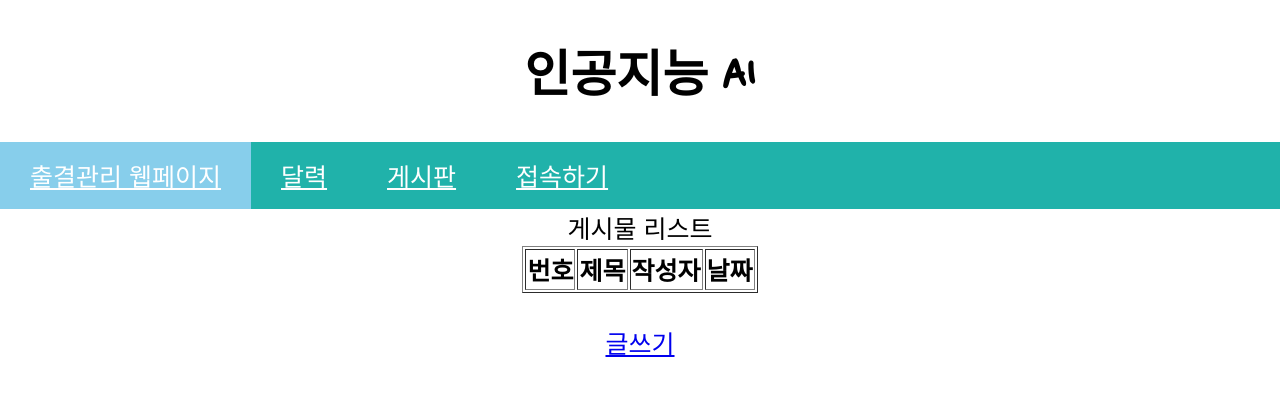
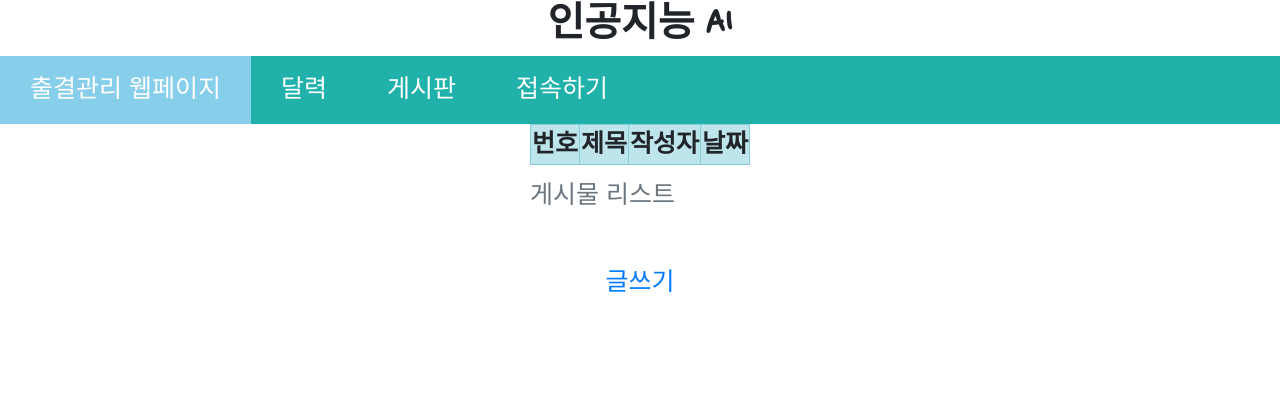
Before and after one commit to cndjrdms79/5_team_mini_project, a Java web app: page /mini_project/bbs.jsp in a window 1280 px wide. Shown: the top 396 px of the page. Run offline with Tomcat 11, a stand-in JSP engine, Linux system fonts and the light colour scheme; data that the repository does not hold is empty; database files in the repository are not loaded.

Commit message:
css 추가

```diff
--- a/mini_project/WebContent/mini_project/bbs.jsp
+++ b/mini_project/WebContent/mini_project/bbs.jsp
@@ -18,6 +18,10 @@
 <html>
 <head>
 <meta charset="UTF-8">
+	<!-- Required meta tags -->
+    <meta name="viewport" content="width=device-width, initial-scale=1, shrink-to-fit=no">
+    <!-- Bootstrap CSS -->
+    <link rel="stylesheet" href="https://stackpath.bootstrapcdn.com/bootstrap/4.5.0/css/bootstrap.min.css" integrity="sha384-9aIt2nRpC12Uk9gS9baDl411NQApFmC26EwAOH8WgZl5MYYxFfc+NcPb1dKGj7Sk" crossorigin="anonymous">
 <link rel="icon" type="image/png" href="/favicon.png">
 <link href="https://fonts.googleapis.com/css2?family=Nanum+Pen+Script&display=swap" rel="stylesheet">
 <style type="text/css">
@@ -91,8 +95,8 @@
 		</ul>
 	<%  }   %>
 	</nav>
-
-	<table class="mt-auto" border="1">
+	<div align="center">
+	<table class="table-info"border="1">
 		<caption>게시물 리스트</caption>
 	<tr>
 		<th>번호</th>
@@ -111,5 +115,6 @@
 
 	</table><br/>
 	<a href="write.jsp">글쓰기</a><br/>
+	</div>
 </body>
 </html>
```
Also changed, not shown: mini_project/WebContent/mini_project/join.jsp (+6 -2 lines), mini_project/WebContent/mini_project/login.jsp (+6 -2 lines).
